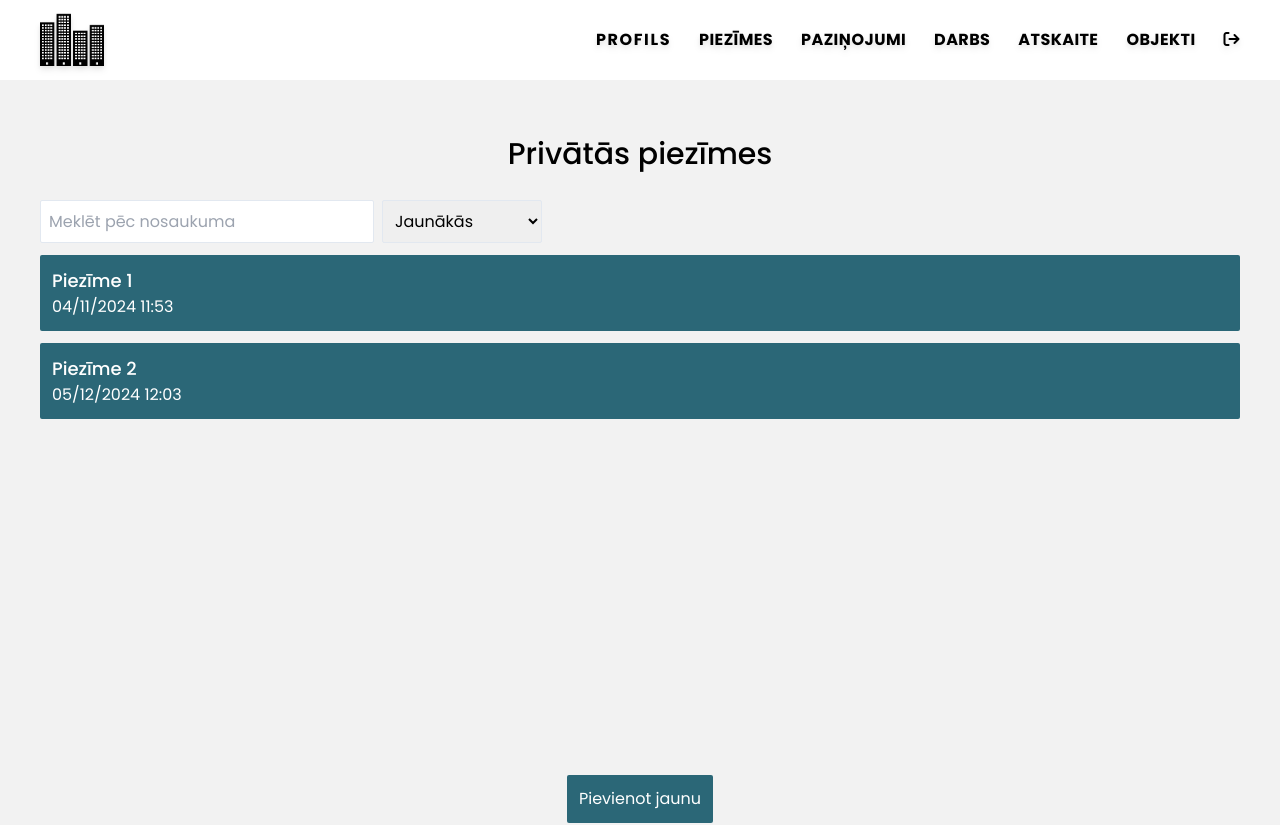
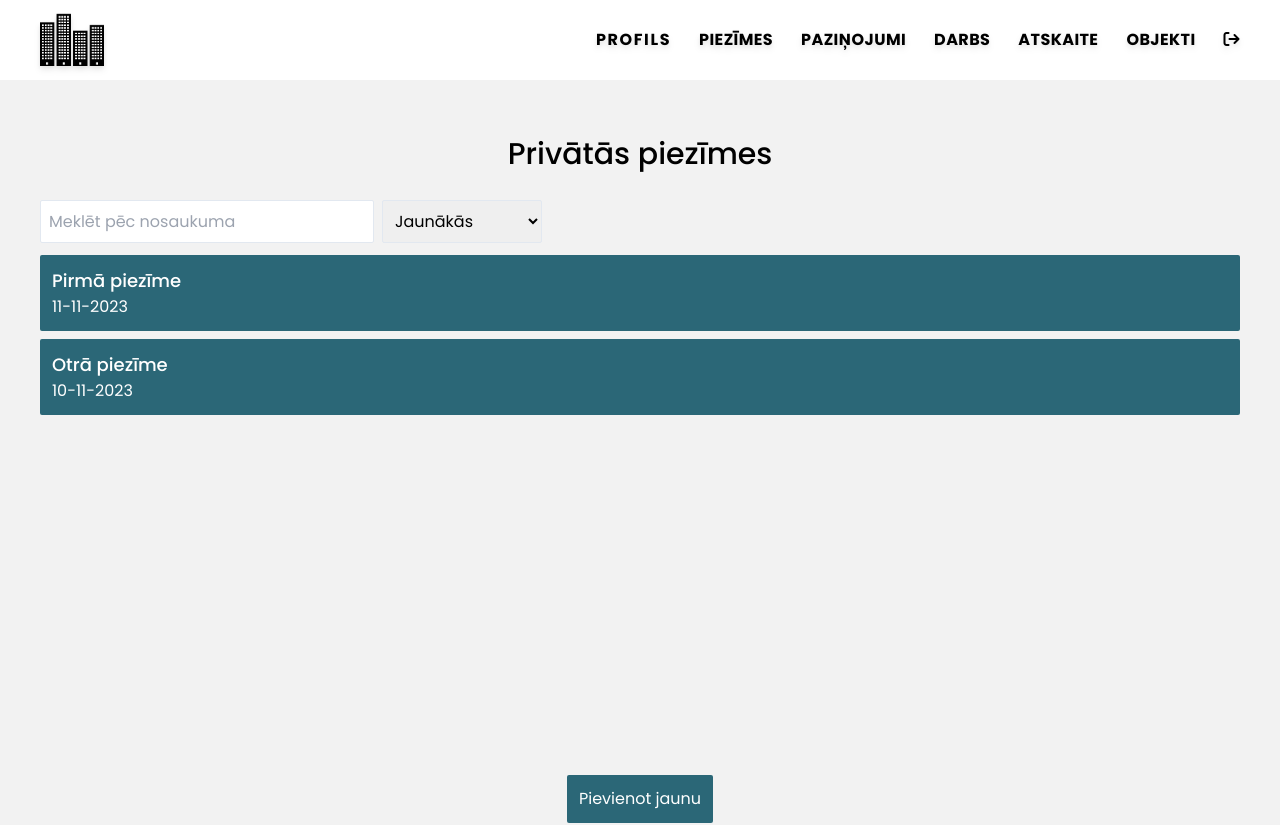
Before and after one commit to dfomins/intek-react, a React (Vite) app: page /piezimes in a window 1280 px wide. Shown: the top 825 px of the page. Built offline with nearby package versions, Linux system fonts and the light colour scheme.

Commit message:
added data, updated notes & notifs

```diff
--- a/src/App.jsx
+++ b/src/App.jsx
@@ -10,6 +10,7 @@ import Report from "./components/Report.jsx";
 import Buildings from "./components/Buildings.jsx";
 import Footer from "./components/Footer.jsx";
 import { BrowserRouter as Router, Route, Routes } from "react-router-dom";
+import AllUsers from "./components/AllUsers.jsx";
 
 function App() {
   return (
@@ -31,6 +32,7 @@ function App() {
                     <Route path="/darbs" element={<Work />} />
                     <Route path="/atskaite" element={<Report />} />
                     <Route path="/darba_objekti" element={<Buildings />} />
+                    <Route path="/visi_lietotaji" element={<AllUsers />} />
                   </Routes>
                 </section>
               </main>
--- /dev/null
+++ b/src/components/AllUsers.jsx
@@ -0,0 +1,43 @@
+import { users } from "./Data";
+
+function AllUsers() {
+    return (
+        <div className="w-11/12 xl:w-[1200px] l:w-[950px]">
+            <h1 className="page-title">Visi lietotāji</h1>
+            <div>
+                <input type="text"  className="system-input float-right mb-2" placeholder="Meklēt..."/>
+                <table className="w-full shadow-sm">
+                    <thead className="bg-system-blue text-white">
+                        <tr className="border border-black">
+                            <th className="p-2 text-start">Nr.</th>
+                            <th className="p-2 text-start">Vārds</th>
+                            <th className="p-2 text-start">Uzvārds</th>
+                            <th className="p-2 text-start">E-pasts</th>
+                            <th className="p-2 text-start">Objekti</th>
+                            <th className="p-2 text-start">Loma</th>
+                            <th className="p-2 text-start">Iestatījumi</th>
+                        </tr>
+                    </thead>
+                    <tbody>
+                        {users.map(user => (
+                            <tr key={user.id} className={`${user.id % 2 == 0 ? "bg-[#F3F3F3]" : "bg-white"}`}>
+                                <td className="p-2 text-start">{user.id}</td>
+                                <td className="p-2 text-start">{user.name}</td>
+                                <td className="p-2 text-start">{user.surname}</td>
+                                <td className="p-2 text-start">{user.email}</td>
+                                <td className="p-2 text-start">{user.objects}</td>
+                                <td className="p-2 text-start">{user.role}</td>
+                                <td className="p-2 text-start">Asd</td>
+                            </tr>
+                        ))}
+                        <tr>
+                            <td className="p-2 text-start" colSpan={7}>Kopā: {users.length}</td>
+                        </tr>
+                    </tbody>
+                </table>
+            </div>
+        </div>
+    )
+}
+
+export default AllUsers;
--- /dev/null
+++ b/src/components/Data.jsx
@@ -0,0 +1,42 @@
+export const users = [{
+    id: 1,
+    name: 'Daniels',
+    surname:'Fomins',
+    email: 'danielsfomins92@gmail.com',
+    objects: '1, 3, 5',
+    role: 'Vadītājs'
+}, {
+    id: 2,
+    name: 'Pēteris',
+    surname: 'Asd',
+    email: 'peterisasd@gmail.com',
+    objects: 'Nav',
+    role: 'Darbinieks'
+}, {
+    id: 3,
+    name: 'Daniils',
+    surname: 'Sredņakovs',
+    email: 'daniils@gmail.com',
+    objects: '1',
+    role: 'Brigadieris'
+}];
+
+export const notes = [{
+    id: 1,
+    title: 'Pirmā piezīme',
+    content: 'asdasdasd',
+    createdAt: '11-11-2023'
+}, {
+    id: 2,
+    title: 'Otrā piezīme',
+    content: 'asdasdasd',
+    createdAt: '10-11-2023'
+}];
+
+export const notifications = [{
+    id: 1,
+    title: 'Pirmais paziņojums',
+    content: 'asdasdasd',
+    createdAt: '05-11-2023',
+    createdBy: users[0].name + " " + users[0].surname
+}];
--- a/src/components/Navbar.jsx
+++ b/src/components/Navbar.jsx
@@ -48,7 +48,7 @@ function Navbar() {
       </nav>
       <div className={`fixed w-60 h-full top-0 md:hidden duration-300 shadow-md bg-system-green text-white ${isMenuOpen ? "right-0" : "-right-60"}`}>
         <div className="flex justify-end">
-          <i class="fa-solid fa-xmark px-5 pt-3 text-2xl cursor-pointer" onClick={changeState}/>
+          <i className="fa-solid fa-xmark px-5 pt-3 text-2xl cursor-pointer" onClick={changeState}/>
         </div>
         <div className="flex flex-col p-6">
           <ul className="tracking-widest" onClick={changeState}>
--- a/src/components/Notes.jsx
+++ b/src/components/Notes.jsx
@@ -1,6 +1,7 @@
 // class 'page-title', 'bg-system-blue-hovered' is defined in the 'index.css' file
 
 import { Link } from "react-router-dom";
+import { notes } from "./Data";
 
 function Notes() {
   return (
@@ -15,22 +16,16 @@ function Notes() {
           </select>
         </div>
         <ul className="h-[500px] mb-5 overflow-y-scroll text-white">
-          <li>
-            <Link to="1">
-              <div className="p-3 bg-system-blue hover:bg-system-blue-hovered rounded-sm">
-                <p className="text-lg font-medium truncate">Piezīme 1</p>
-                <p>04/11/2024 11:53</p>
+        {notes.map(note => (
+          <li key={note.id}>
+            <Link to={note.id}>
+              <div className={`p-3 bg-system-blue hover:bg-system-blue-hovered rounded-sm ${note.id == notes.length ? "" : "mb-2"}`}>
+                <p className="text-lg font-medium truncate">{note.title}</p>
+                <p>{note.createdAt}</p>
               </div>
             </Link>
           </li>
-          <li>
-            <Link to="2">
-              <div className="mt-3 p-3 bg-system-blue hover:bg-system-blue-hovered rounded-sm">
-                <p className="text-lg font-medium truncate">Piezīme 2</p>
-                <p>05/12/2024 12:03</p>
-              </div>
-            </Link>
-          </li>
+        ))}
         </ul>
         <div className="flex justify-center">
           <button className="h-12 px-3 bg-system-blue hover:bg-system-green duration-100 rounded-sm text-white">
--- a/src/components/Notifications.jsx
+++ b/src/components/Notifications.jsx
@@ -1,6 +1,7 @@
 // class 'page-title' is defined in the 'index.css' file
 
 import { Link } from "react-router-dom";
+import { notifications } from "./Data";
 
 function Notifications() {
   return (
@@ -15,6 +16,17 @@ function Notifications() {
           </select>
         </div>
         <ul className="h-[500px] mb-5 overflow-y-scroll text-white">
+          {notifications.map(notification => (
+            <li key={notification.id}>
+              <Link to={notification.id}>
+                <div className="p-3 bg-system-blue hover:bg-system-blue-hovered rounded-sm">
+                  <p className="text-lg font-medium truncate">{notification.title}</p>
+                  <p>{notification.createdAt}</p>
+                  <p>Izveidoja: {notification.createdBy}</p>
+                </div>
+              </Link>
+            </li>
+          ))}
           <li>
             <Link to="1">
               <div className="p-3 bg-system-blue hover:bg-system-blue-hovered rounded-sm">
--- a/src/components/Profile.jsx
+++ b/src/components/Profile.jsx
@@ -23,9 +23,9 @@ function Profile() {
             <a href="#">
               <p>Izveidot jaunu lietotāju</p>
             </a>
-            <a href="#">
+            <Link to="/visi_lietotaji">
               <p>Visi lietotāji</p>
-            </a>
+            </Link>
           </div>
         </div>
         <div className="flex flex-col gap-12 w-full rounded-md text-white">
```
